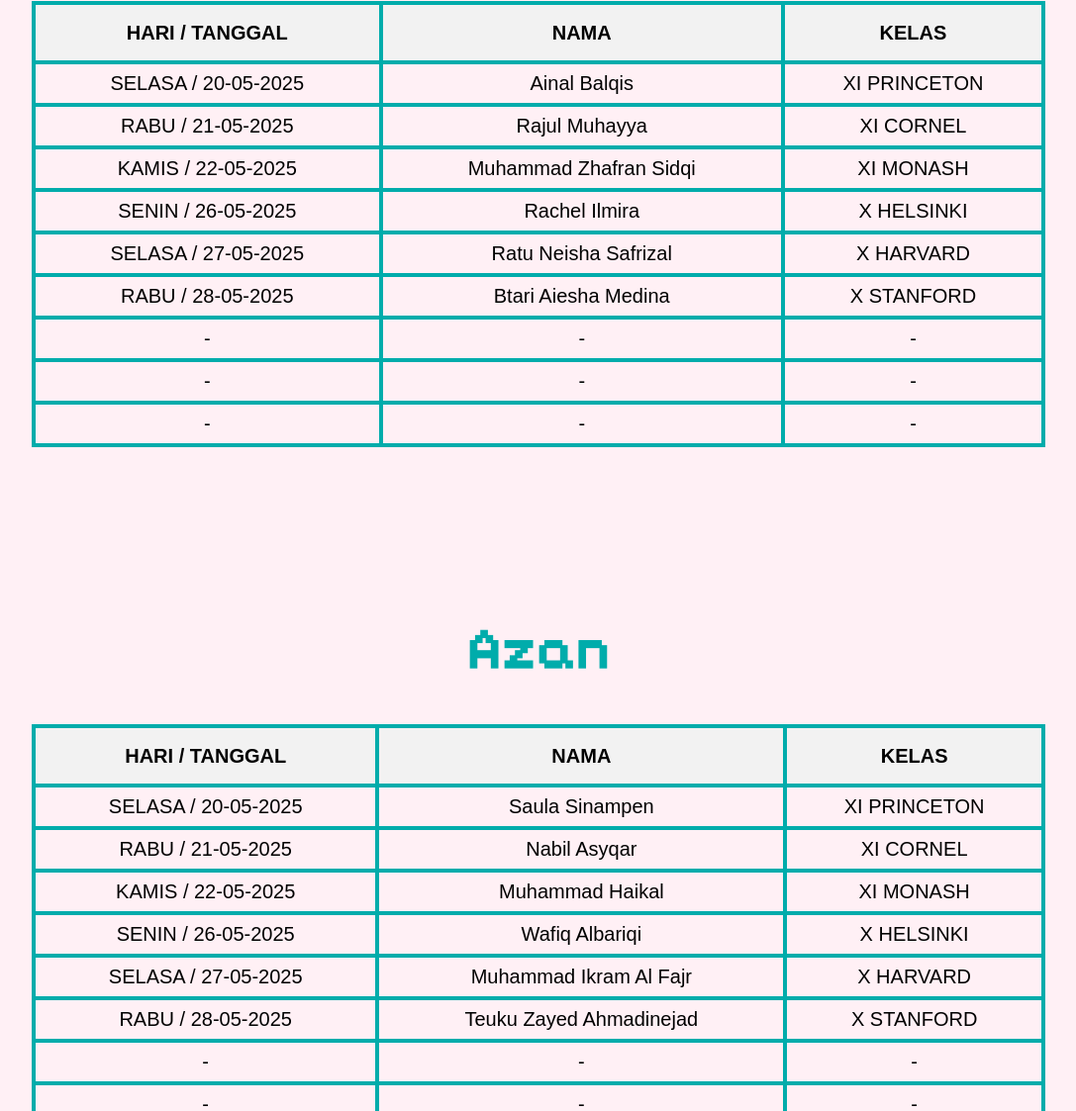
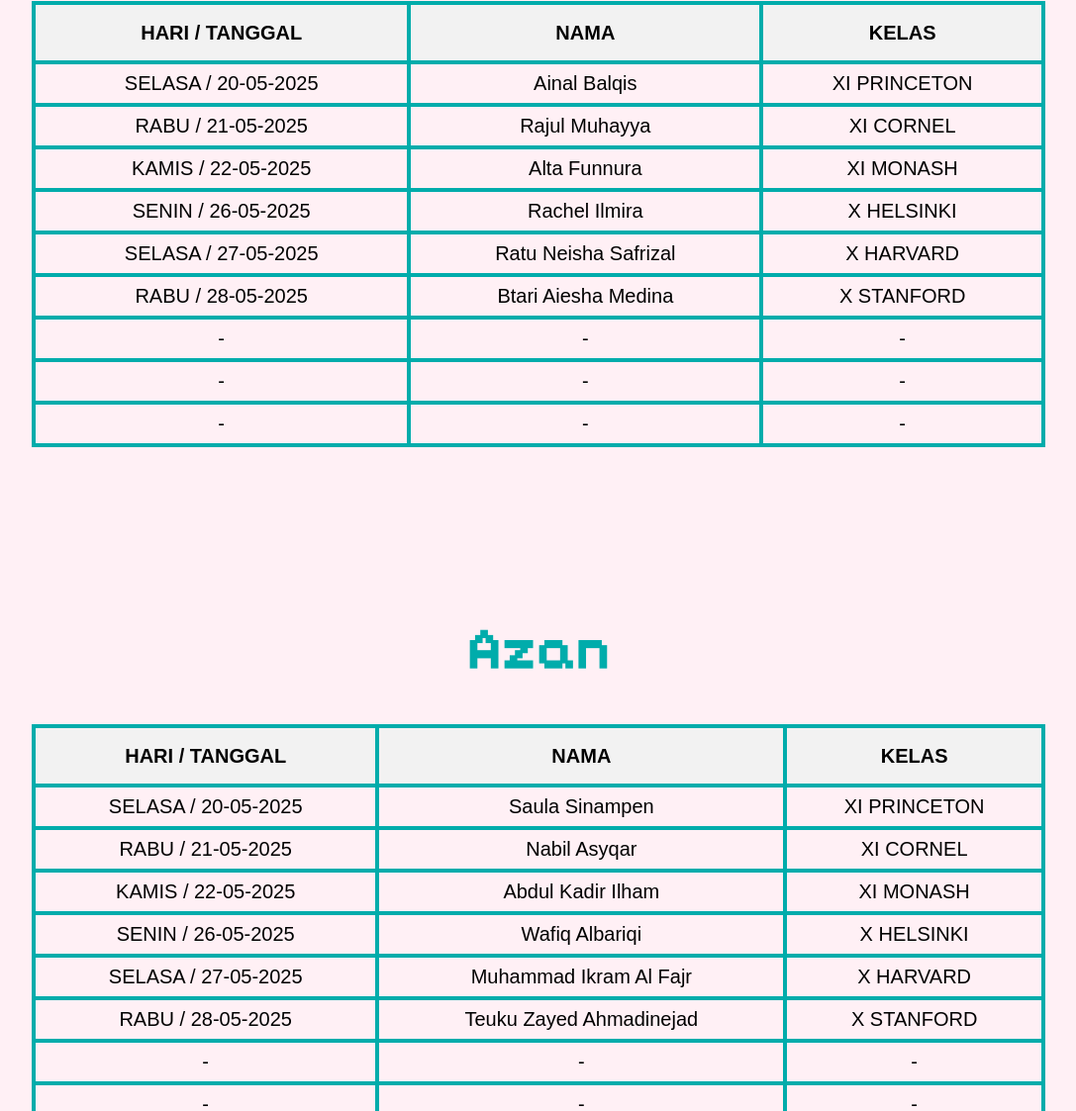
Before and after one commit to XAMXAM0/OSIS-AGAMA, a plain HTML site: page index.html in a window 1280 px wide. Shown: the part 980-2103 px from the top of the page at 99% size, without its empty margins (96-1183 px from the left). Drawn offline with nearby package versions, Linux system fonts and the light colour scheme.

Commit message:
Add files via upload

```diff
--- a/index.html
+++ b/index.html
@@ -81,7 +81,7 @@ data-aos-duration="1500">
     </tr>
     <tr>
       <td>KAMIS / 22-05-2025</td>
-      <td>Muhammad Zhafran Sidqi</td>
+      <td>Alta Funnura</td>
       <td>XI MONASH</td>
     </tr>
     <tr>
@@ -147,7 +147,7 @@ data-aos-duration="1500">
     </tr>
     <tr>
       <td>KAMIS / 22-05-2025</td>
-      <td>Muhammad Haikal</td>
+      <td>Abdul Kadir Ilham</td>
       <td>XI MONASH</td>
     </tr>
     <tr>
```
